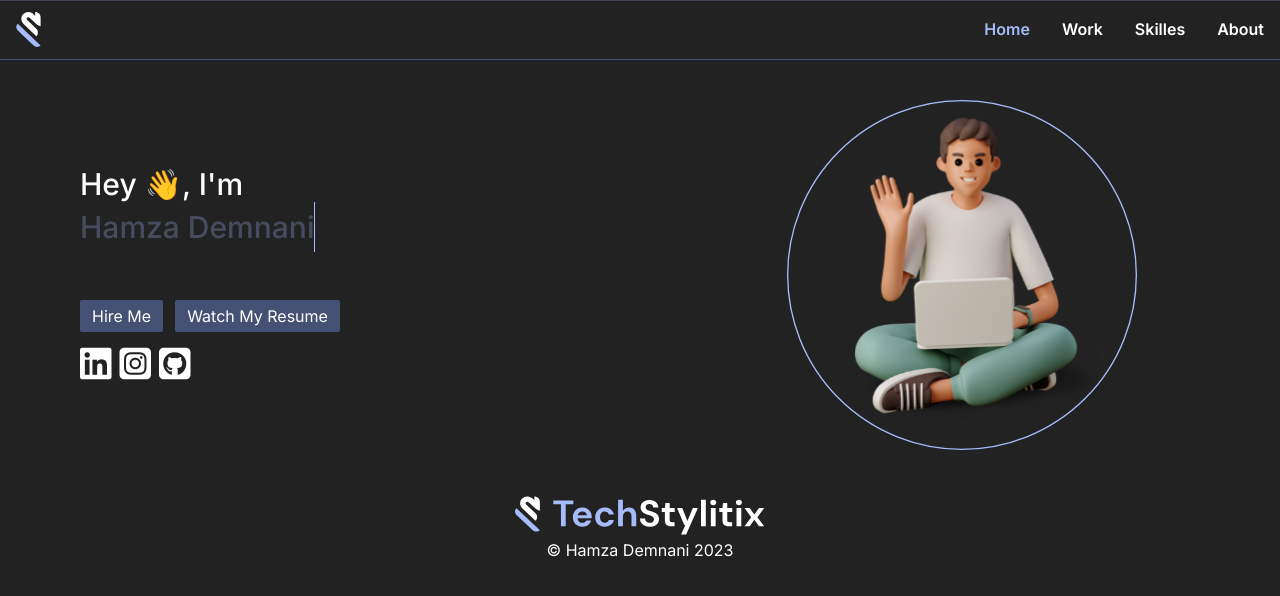
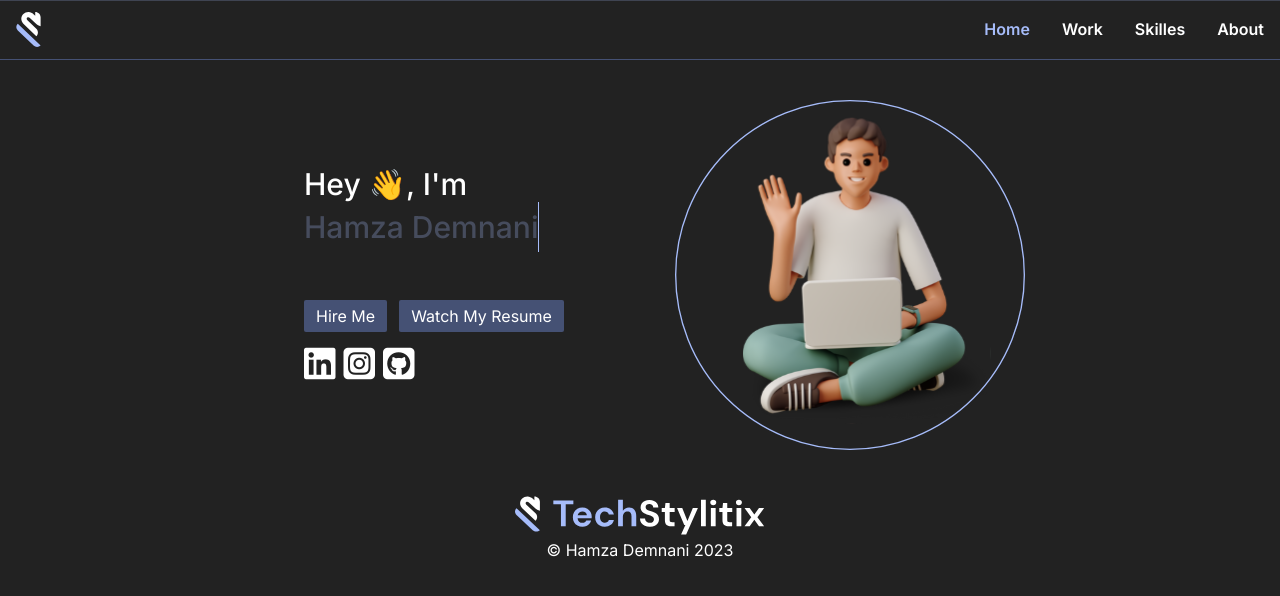
Before and after one commit to hamzaal1/portfolio, a Next.js app: page / in a window 1280 px wide. Shown: the top 596 px of the page. Built offline with nearby package versions, Linux system fonts and the light colour scheme.

Commit message:
fix hero page

```diff
--- a/src/components/hero.jsx
+++ b/src/components/hero.jsx
@@ -8,7 +8,7 @@
     return (
         <>
             {/* hero section */}
-            <div className="container flex flex-col md:flex-row justify-center items-center">
+            <div className="container flex flex-col md:flex-row justify-center items-center xl:px-60 ">
                 <motion.div
                     initial={{ opacity: 0, y: 40 }}
                     animate={{ opacity: 1, y: 0 }}
```
